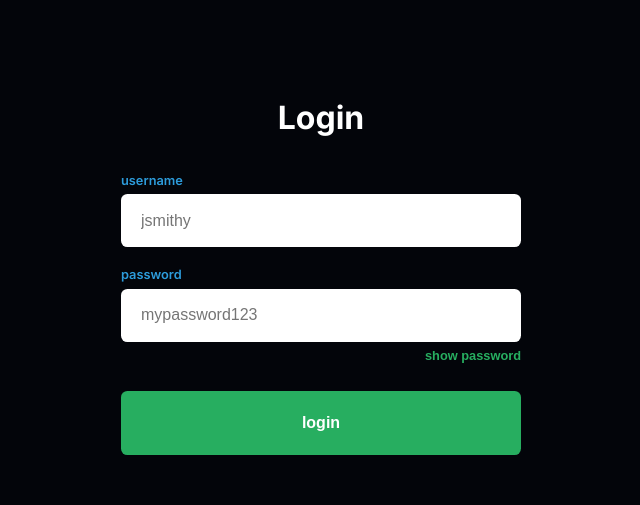
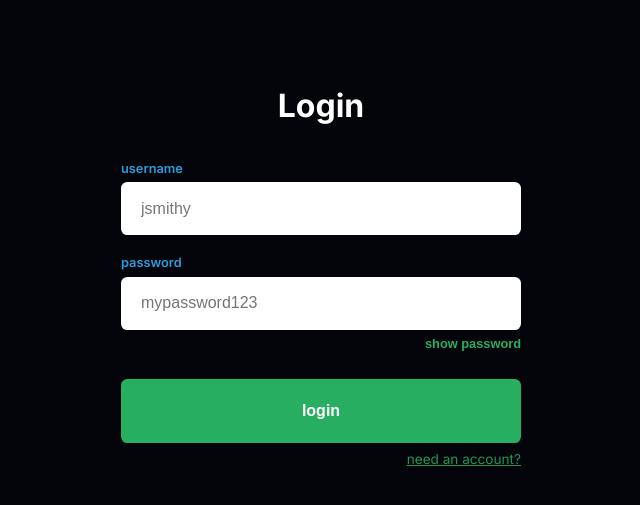
Before and after one commit to Team-5A/DjangoJam, a Django app: page /django_jam_app/login/ in a window 1280 px wide. Shown: the part 119-624 px from the top of the page, without its empty margins (319-959 px from the left). Run offline with Django 4.2, Linux system fonts and the light colour scheme.

Commit message:
feat: add link to login and signup

```diff
--- a/django_jam_project/settings.py
+++ b/django_jam_project/settings.py
@@ -30,6 +30,8 @@ DEBUG = True
 
 ALLOWED_HOSTS = [
     "freddien.pythonanywhere.com",
+    "127.0.0.1",
+    "localhost"
 ]
 
 # Application definition
--- a/static/css/auth.css
+++ b/static/css/auth.css
@@ -2,6 +2,12 @@ main {
   flex-grow: 1;
   margin-top: -8rem;
   padding: 0 var(--side-padding);
+}
+
+.bottom-link {
+  font-size: 0.85rem;
+  margin-top: -0.75rem;
+  margin-left: auto;
 }
 
 @media screen and (max-width: 768px) {
--- a/templates/django_jam_app/login.html
+++ b/templates/django_jam_app/login.html
@@ -36,6 +36,8 @@
       {% endif %}
 
       <button class="button submit-button" type="submit">login</button>
+
+      <a class="link bottom-link" href="{% url 'django_jam_app:register' %}">need an account?</a>
     </form>
   </main>
 {% endblock %}
--- a/templates/django_jam_app/register.html
+++ b/templates/django_jam_app/register.html
@@ -43,6 +43,8 @@
       {% endif %}
 
       <button class="button submit-button" type="submit">sign up</button>
+
+      <a class="link bottom-link" href="{% url 'django_jam_app:login' %}">already have an account?</a>
     </form>
   </main>
 {% endblock %}
```
Also changed, not shown: django_jam_project/wsgi.py (renamed from wsgi.py).
